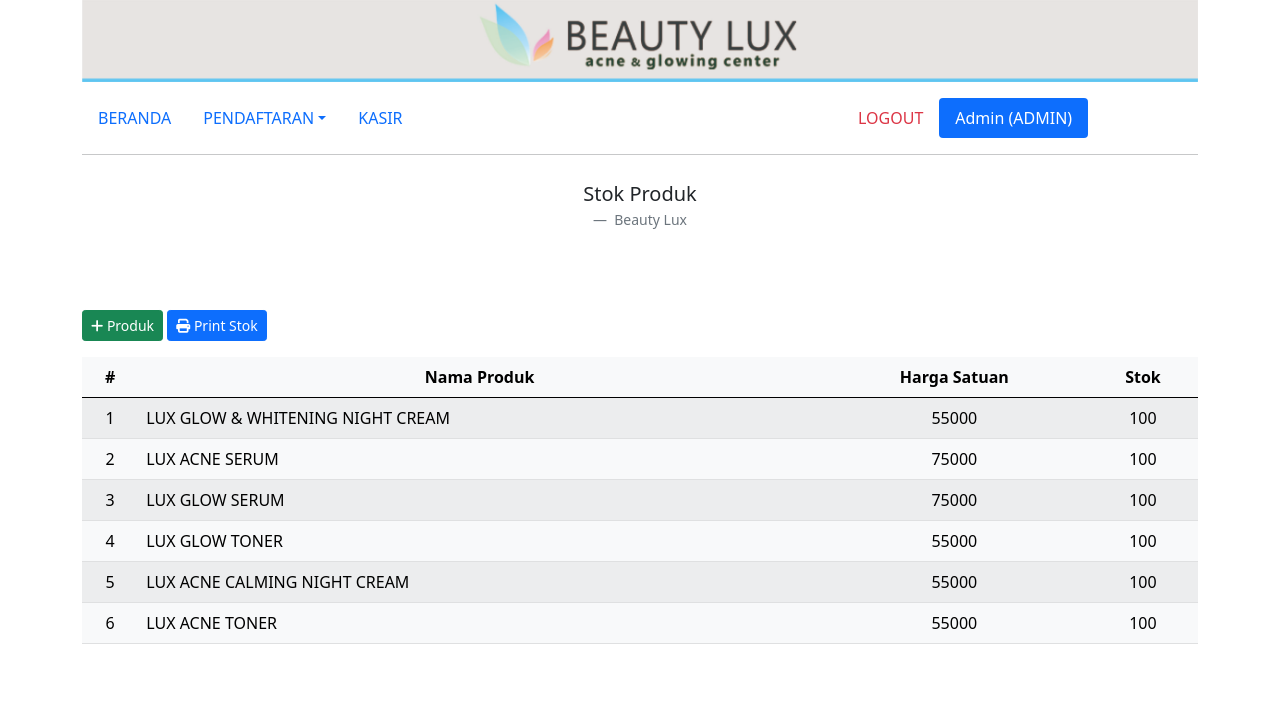
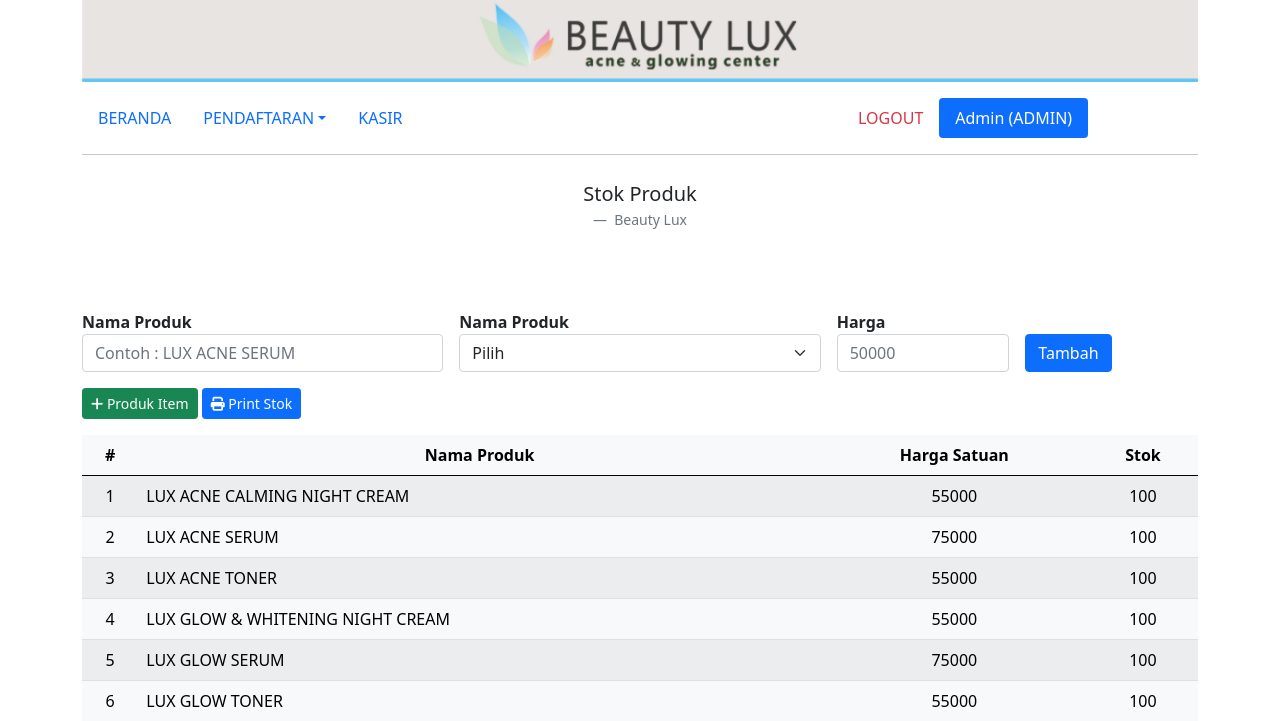
Before and after one commit to arditriheru/Skripsi-Volta, a PHP site: page /produk.php?action=add in a window 1280 px wide. Shown: the top 721 px of the page. Run offline with PHP 8.4, Linux system fonts and the light colour scheme; a user stored in the database is signed in; data comes from the database, SQL or seed files in the repository; some libraries are stand-ins or nearby versions.

Commit message:
add fitur tambah produk item

```diff
--- a/produk.php
+++ b/produk.php
@@ -21,9 +21,49 @@
         </figure>
     </div>
     <div class="row mt-5">
+        <div class="col-md-12 mb-3">
+
+            <?php if(isset($_GET['action']) &&  $_GET['action'] == 'add'){ ?>
+
+                <form method="post" action="produk_kategori_tambah.php" class="row g-3" enctype="multipart/form-data">
+                    <div class="col-4">
+                        <label><b>Nama Produk</b></label>
+                        <input type="text" name="nama_produk" class="form-control" placeholder="Contoh : LUX ACNE SERUM" required>
+                    </div>
+                    <div class="col-4">
+                        <label><b>Nama Produk</b></label>
+                        <select name="id_produk_kategori" class="form-select" aria-label="Default select example" required>
+                            <option value="">Pilih</option>
+                            <?php
+                            $no = 0;
+                            include 'templates/koneksi.php';
+                            $data = mysqli_query(
+                                $koneksi,
+                                "SELECT * FROM produk_kategori;"
+                            );
+                            while ($a = mysqli_fetch_array($data)) { ?>
+
+                            <option value="<?= $a['id_produk_kategori']; ?>"><?= $a['nama_kategori']; ?></option>
+
+                            <?php } ?>
+
+                        </select>
+                    </div>
+                    <div class="col-2">
+                        <label><b>Harga</b></label>
+                        <input type="number" name="harga" class="form-control" placeholder="50000" required>
+                    </div>
+                    <div class="col-2">
+                        <button type="submit" class="btn btn-primary float-left mt-4">Tambah</button>
+                    </div>
+                </form>
+
+            <?php } ?>
+
+</div>
         <div class="col-md-12">
-            <a href="produk_tambah_form.php" class="btn btn-success btn-sm mb-3 noprint"><i
-                    class="fa-solid fa-plus"></i> Produk</a>
+            <a href="?action=add" class="btn btn-success btn-sm mb-3 noprint"><i
+                    class="fa-solid fa-plus"></i> Produk Item</a>
             <a href="?print=t" class="btn btn-primary btn-sm mb-3 noprint"><i class="fa-solid fa-print"></i> Print
                 Stok</a>
 
@@ -48,7 +88,7 @@
                     $no = 1;
                     include 'templates/koneksi.php';
                     $query = mysqli_query($koneksi, "
-                    SELECT * FROM produk ORDER BY stok ASC
+                    SELECT * FROM produk ORDER BY nama_produk ASC
                     ");
                     while ($d = mysqli_fetch_array($query)) {
                     ?>
```
Also changed, not shown: produk_kategori_tambah.php (added, +18 -0 lines).
